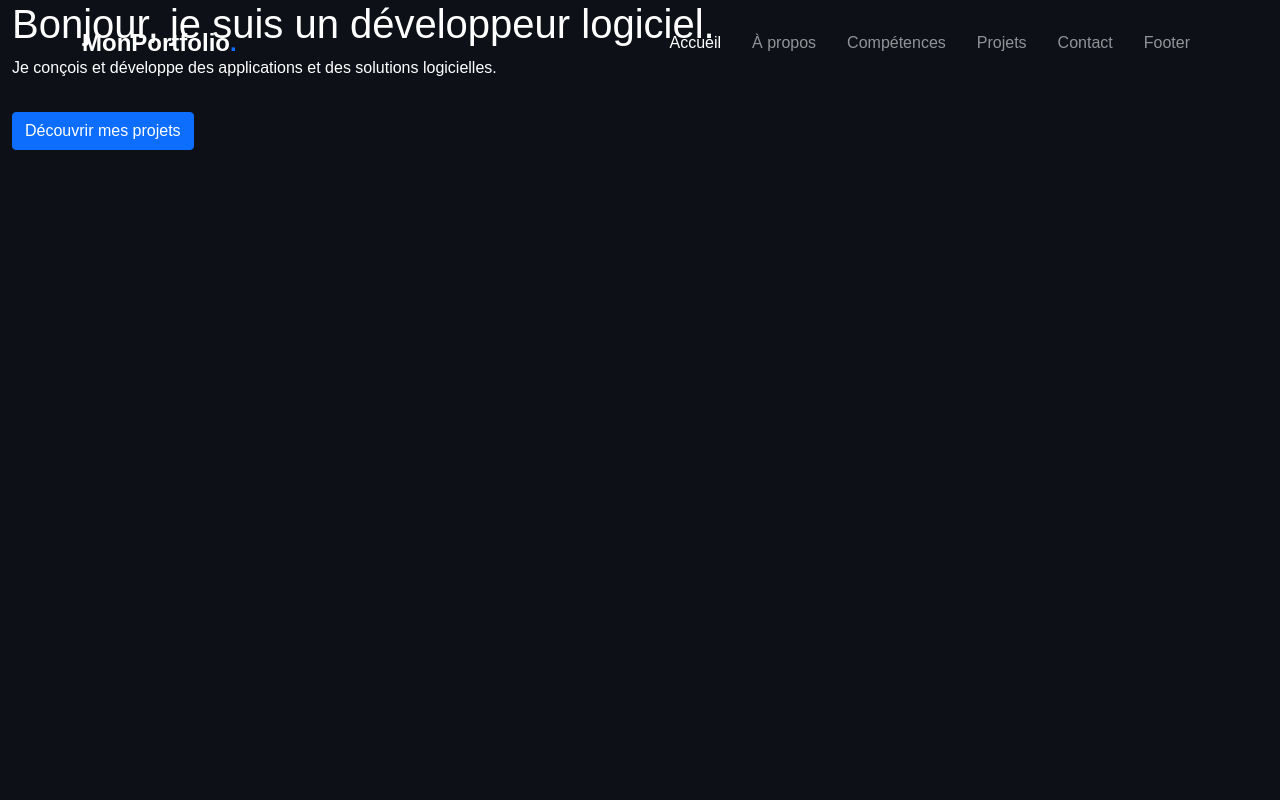
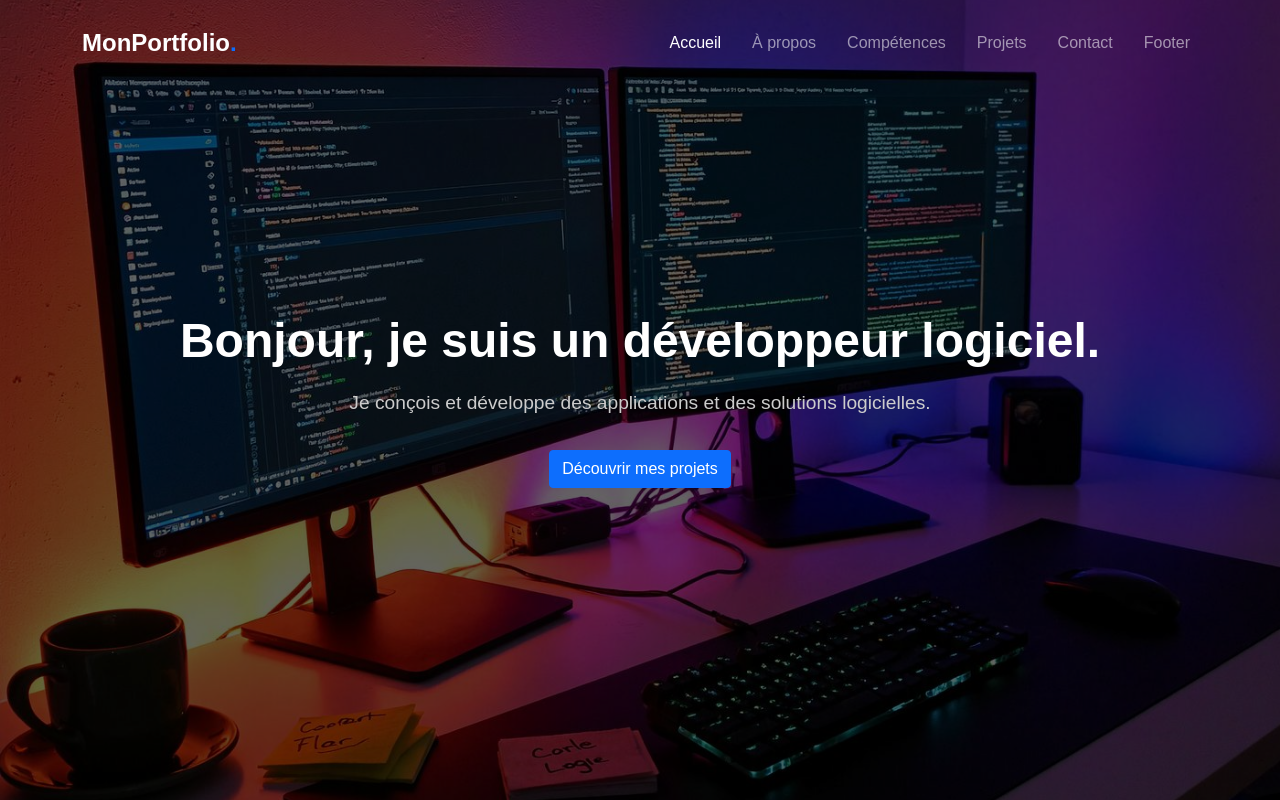
Before and after one commit to jamabusiness2003-a11y/mon-portfolio, a plain HTML site: page index.html in a window 1280 px wide. Drawn offline with nearby package versions, Linux system fonts and the light colour scheme.

Commit message:
Ajout des styles nécéssaire pour le css. Ajout d'un image d'arrière-plan

```diff
--- a/css/style.css
+++ b/css/style.css
@@ -53,3 +53,71 @@ body {
 .navbar-toggler:focus {
     box-shadow: none;
 }
+
+/* ==============================
+   HERO HEADER
+================================= */
+
+.bgimage {
+    height: 100vh;
+    background: url('../images/computer_laptop.jpeg');
+
+    background-size: cover;
+    background-position: center;
+    background-repeat: no-repeat;
+
+    position: relative;
+
+    display: flex;
+    align-items: center;
+}
+
+/* Dark overlay */
+
+.bgimage::before {
+    content: "";
+    position: absolute;
+    top: 0;
+    left: 0;
+
+    width: 100%;
+    height: 100%;
+
+    background: rgba(0, 0, 0, 0.60);
+}
+
+/* Hero text */
+
+.hero-text {
+    position: relative;
+    z-index: 1;
+
+    text-align: center;
+    color: white;
+
+    padding: 20px;
+}
+
+.hero_title {
+    font-size: 3rem;
+    font-weight: bold;
+    margin-bottom: 20px;
+}
+
+.hero_desc {
+    font-size: 1.2rem;
+    color: #cccccc;
+}
+
+/* Responsive design */
+
+@media screen and (max-width: 768px) {
+
+    .hero_title {
+        font-size: 2rem;
+    }
+
+    .hero_desc {
+        font-size: 1rem;
+    }
+}
```
Also changed, not shown: images/computer_laptop.jpeg (added).
